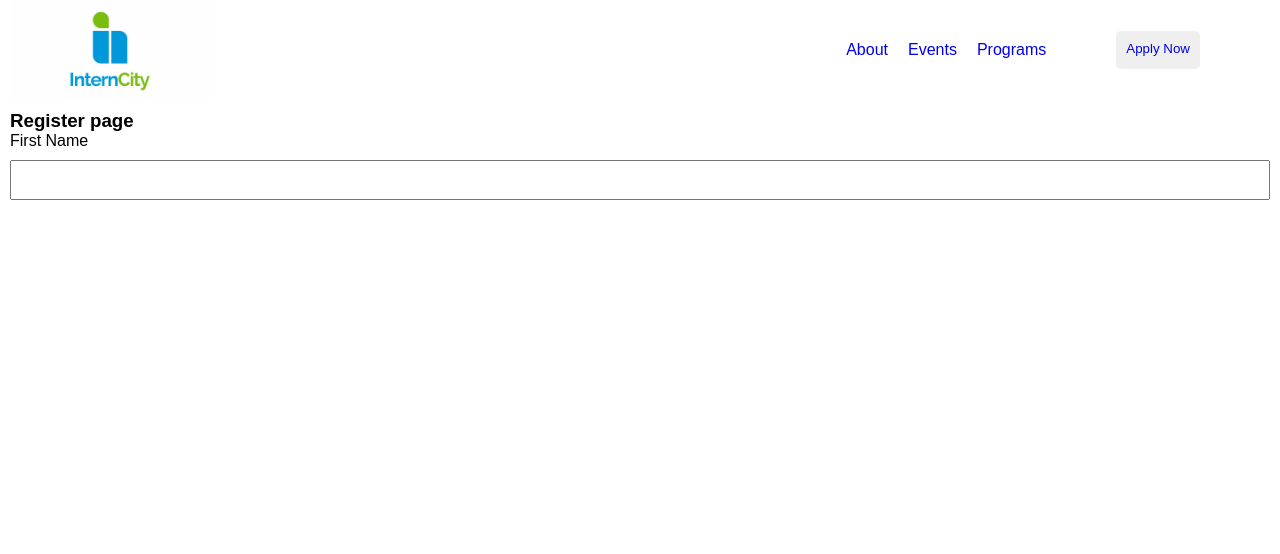
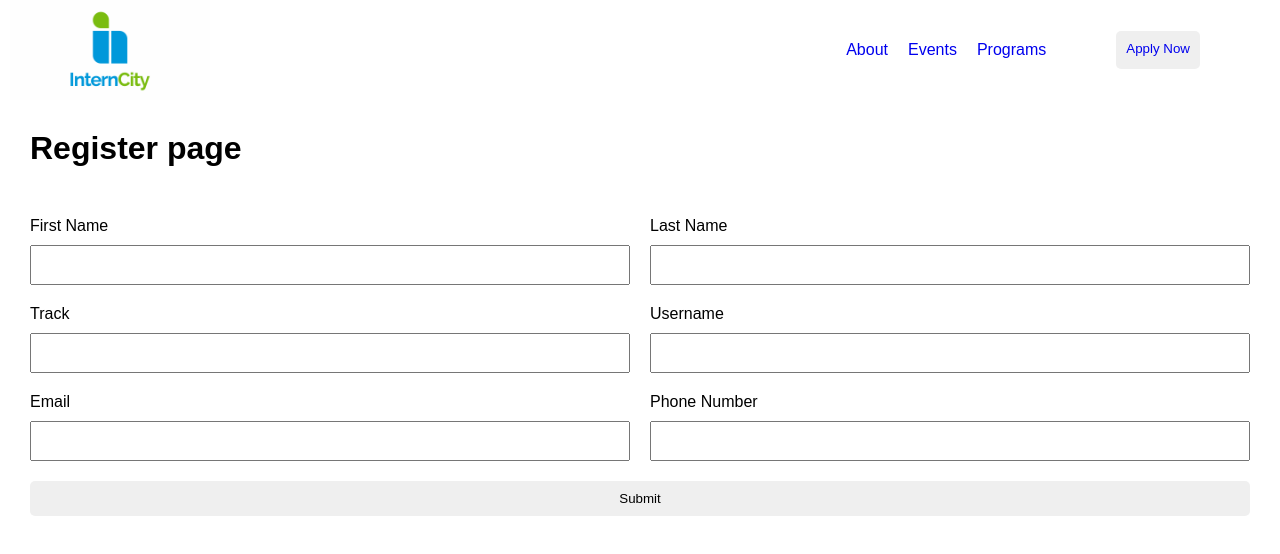
Before and after one commit to Akuchinyerenwa/InternCityHubClone, a React (Vite) app: page /register in a window 1280 px wide. Shown: the top 554 px of the page. Built offline with nearby package versions, Linux system fonts and the light colour scheme.

Commit message:
implemented register page and form

```diff
--- a/src/App.css
+++ b/src/App.css
@@ -11,3 +11,8 @@
   width: 100vw;
   font-family: Arial, Helvetica, sans-serif;
 }
+
+.double-item-container {
+  display: flex;
+  gap: 20px;
+}
--- a/src/components/general/input/Input.css
+++ b/src/components/general/input/Input.css
@@ -3,9 +3,11 @@
   display: flex;
   flex-direction: column;
   gap: 10px;
+  width: 100%;
 }
 
 .input-root input {
   height: 40px;
   padding: 5px;
+  width: 100%;
 }
--- a/src/pages/register-page/RegisterPage.css
+++ b/src/pages/register-page/RegisterPage.css
@@ -1,5 +1,15 @@
 
 
 .register-page-root {
-  padding: 10px;
+  padding: 30px;
+  display: flex;
+  flex-direction: column;
+  gap: 50px;
+
 }
+
+.register-page-root form {
+  display: flex;
+  flex-direction: column;
+  gap: 20px;
+}
--- a/src/pages/register-page/RegisterPage.jsx
+++ b/src/pages/register-page/RegisterPage.jsx
@@ -1,3 +1,4 @@
+import { Button } from "../../components/general/button/Button";
 import { Input } from "../../components/general/input/Input";
 import "./RegisterPage.css";
 
@@ -6,9 +7,23 @@ export const RegisterPage = () => {
 
   return (
     <div className="register-page-root">
-      <h3>Register page</h3>
+      <h1>Register page</h1>
       <form>
-        <Input type="text" name="firstName" title="First Name" onChange={(value)=>{console.log({value})}}/>
+        <div className="double-item-container">
+          <Input type="text" name="firstName" title="First Name" onChange={(value)=>{console.log({value})}}/>
+          <Input type="text" name="lastName" title="Last Name" onChange={(value)=>{console.log({value})}}/>
+        </div>
+
+        <div className="double-item-container">
+          <Input type="text" name="track" title="Track" onChange={(value)=>{console.log({value})}}/>
+          <Input type="text" name="userName" title="Username" onChange={(value)=>{console.log({value})}}/>
+        </div>
+
+        <div className="double-item-container">
+          <Input type="email" name="email" title="Email" onChange={(value)=>{console.log({value})}}/>
+          <Input type="tel" name="phoneNumber" title="Phone Number" onChange={(value)=>{console.log({value})}}/>
+        </div>
+        <Button title="Submit"/>
       </form>
     </div>
   )
```
